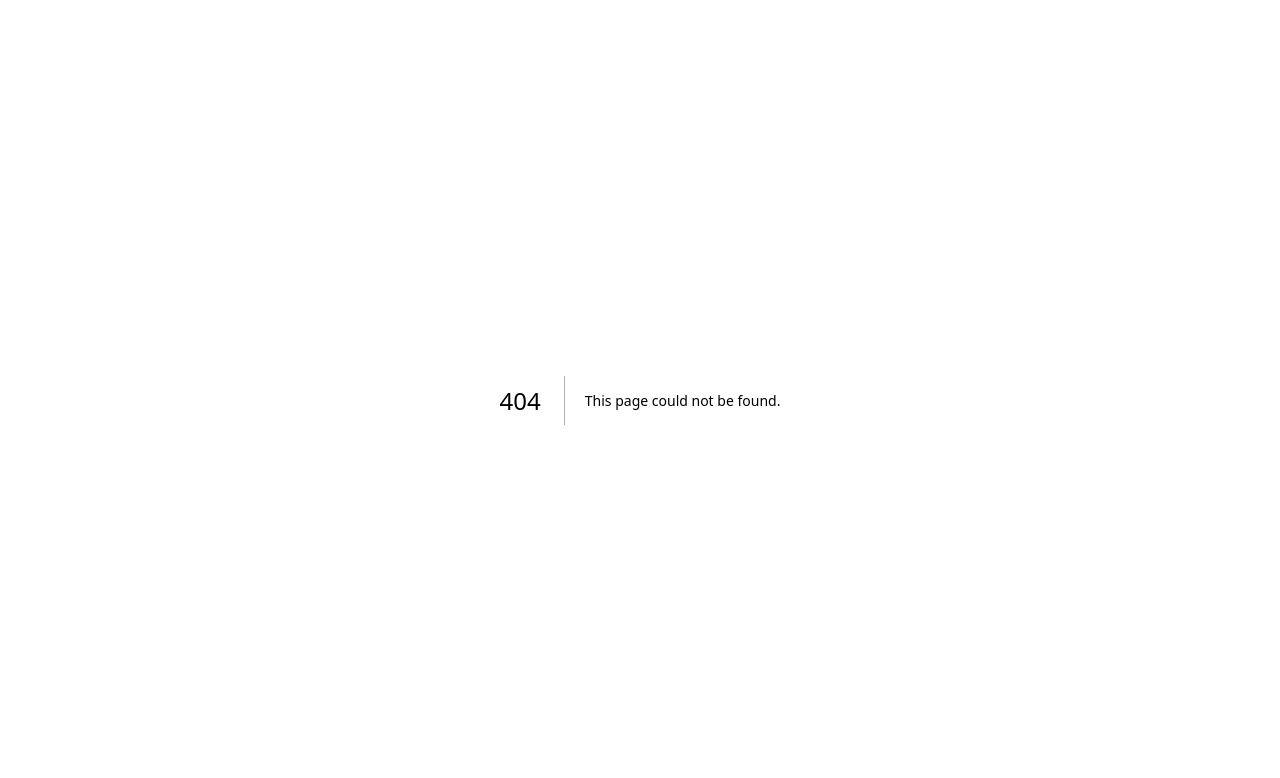
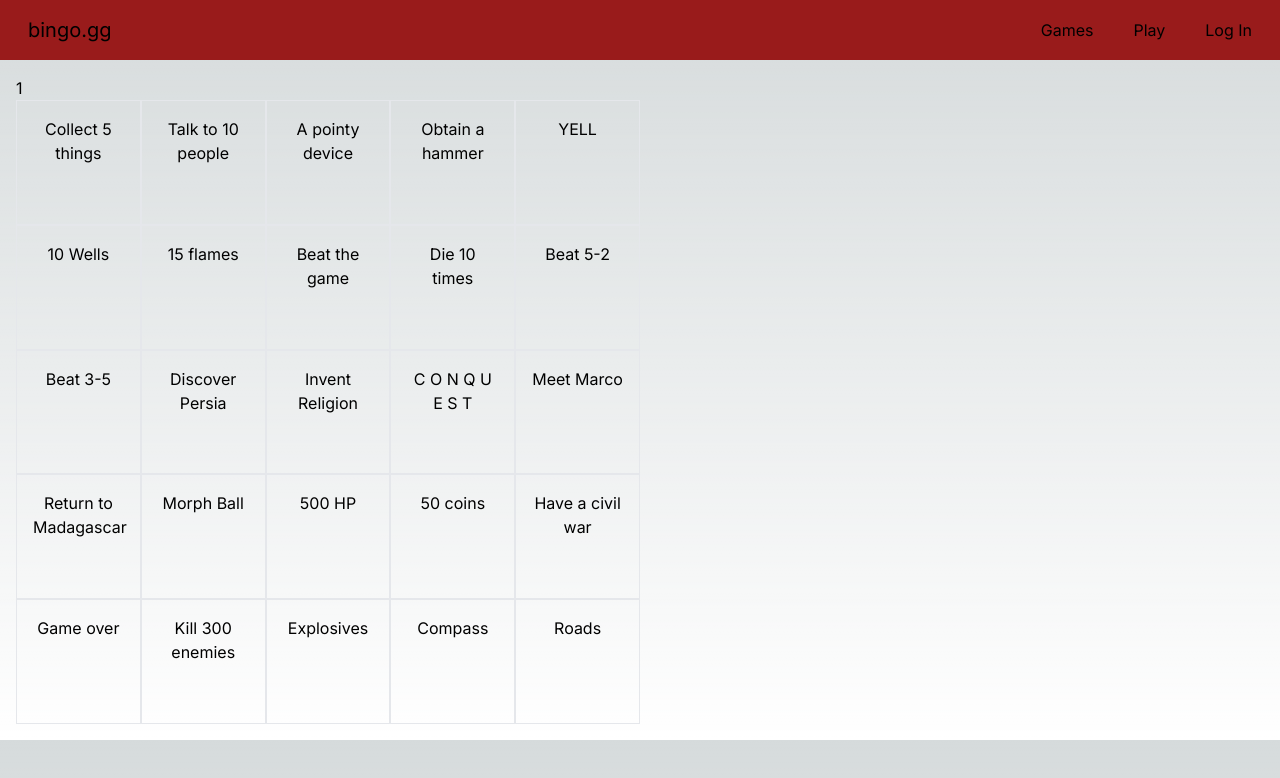
Before and after one commit to savage13/bingogg, a Next.js app in the folder web/: page /rooms/1 in a window 1280 px wide. Before the commit this address had no page. Shown: the top 778 px of the page. Built offline with nearby package versions, Linux system fonts and the light colour scheme.

Commit message:
room + board first pass

```diff
--- /dev/null
+++ b/web/src/app/(main)/rooms/[slug]/page.tsx
@@ -0,0 +1,87 @@
+'use client';
+
+import { useState } from 'react';
+
+const board = [
+    [
+        'Collect 5 things',
+        'Talk to 10 people',
+        'A pointy device',
+        'Obtain a hammer',
+        'YELL',
+    ],
+    ['10 Wells', '15 flames', 'Beat the game', 'Die 10 times', 'Beat 5-2'],
+    [
+        'Beat 3-5',
+        'Discover Persia',
+        'Invent Religion',
+        'C O N Q U E S T',
+        'Meet Marco',
+    ],
+    [
+        'Return to Madagascar',
+        'Morph Ball',
+        '500 HP',
+        '50 coins',
+        'Have a civil war',
+    ],
+    ['Game over', 'Kill 300 enemies', 'Explosives', 'Compass', 'Roads'],
+];
+
+export default function Room({
+    params: { slug },
+}: {
+    params: { slug: string };
+}) {
+    const [boardState, setBoardState] = useState([
+        [false, false, false, false, false],
+        [false, false, false, false, false],
+        [false, false, false, false, false],
+        [false, false, false, false, false],
+        [false, false, false, false, false],
+    ]);
+
+    const toggleSpace = (row: number, col: number) => {
+        setBoardState(
+            boardState.map((rowData, rowIndex) => {
+                if (rowIndex == row) {
+                    return rowData.map((colData, colIndex) => {
+                        if (colIndex === col) {
+                            return !colData;
+                        }
+                        return colData;
+                    });
+                }
+                return rowData;
+            }),
+        );
+    };
+
+    return (
+        <div>
+            {slug}
+            <div>
+                {board.map((row, rowIndex) => (
+                    <div
+                        key={row.join()}
+                        className="flex w-1/2 items-center justify-center text-center"
+                    >
+                        {row.map((goal, colIndex) => (
+                            <div
+                                key={goal}
+                                className={`${
+                                    boardState[rowIndex][colIndex]
+                                        ? 'bg-red-500'
+                                        : ''
+                                } aspect-square w-1/5 cursor-pointer border p-4 hover:bg-gray-300 hover:bg-opacity-25`}
+                                onClick={() => toggleSpace(rowIndex, colIndex)}
+                            >
+                                {goal}
+                            </div>
+                        ))}
+                    </div>
+                ))}
+            </div>
+        </div>
+    );
+}
```
